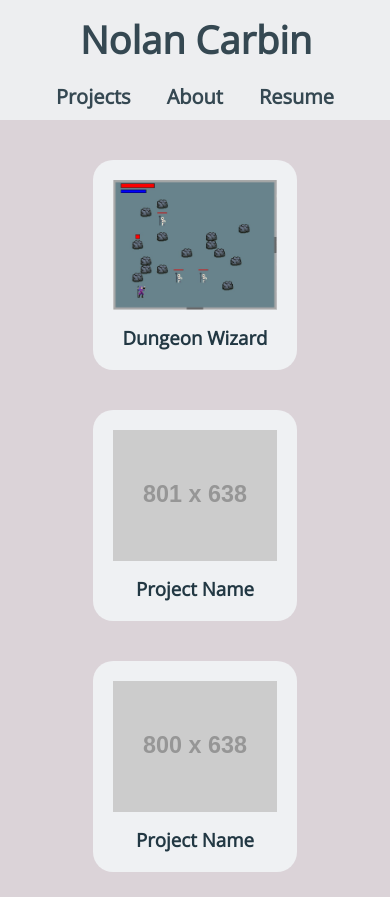
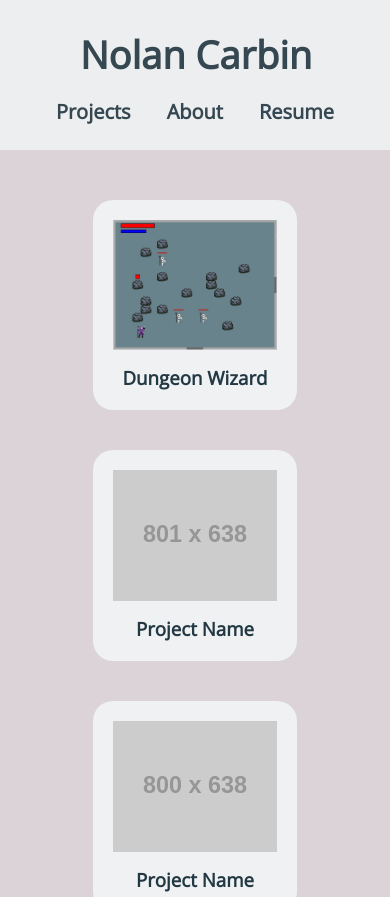
Before and after one commit to NolanCarbin/NolanCarbin.github.io, a plain HTML site: page index.html in a window 390 px wide. Shown: the top 897 px of the page. Drawn offline with nearby package versions, Linux system fonts and the light colour scheme; placeholder pictures from the web are drawn by us.

Commit message:
Updated header

```diff
--- a/apps/smallerScreenStyles.css
+++ b/apps/smallerScreenStyles.css
@@ -6,7 +6,8 @@
     .navBar {
         flex-direction: column;
         justify-content: center;
-        height: 120px;
+        /* height: 120px; */
+        height: 150px;
         margin-right: 0px;
     }
 
@@ -19,7 +20,7 @@
     /* Index: projects */
 
     .projectSection {
-        margin-top: 160px;
+        margin-top: 200px;
         margin-bottom: 20px;
     }
 
```
